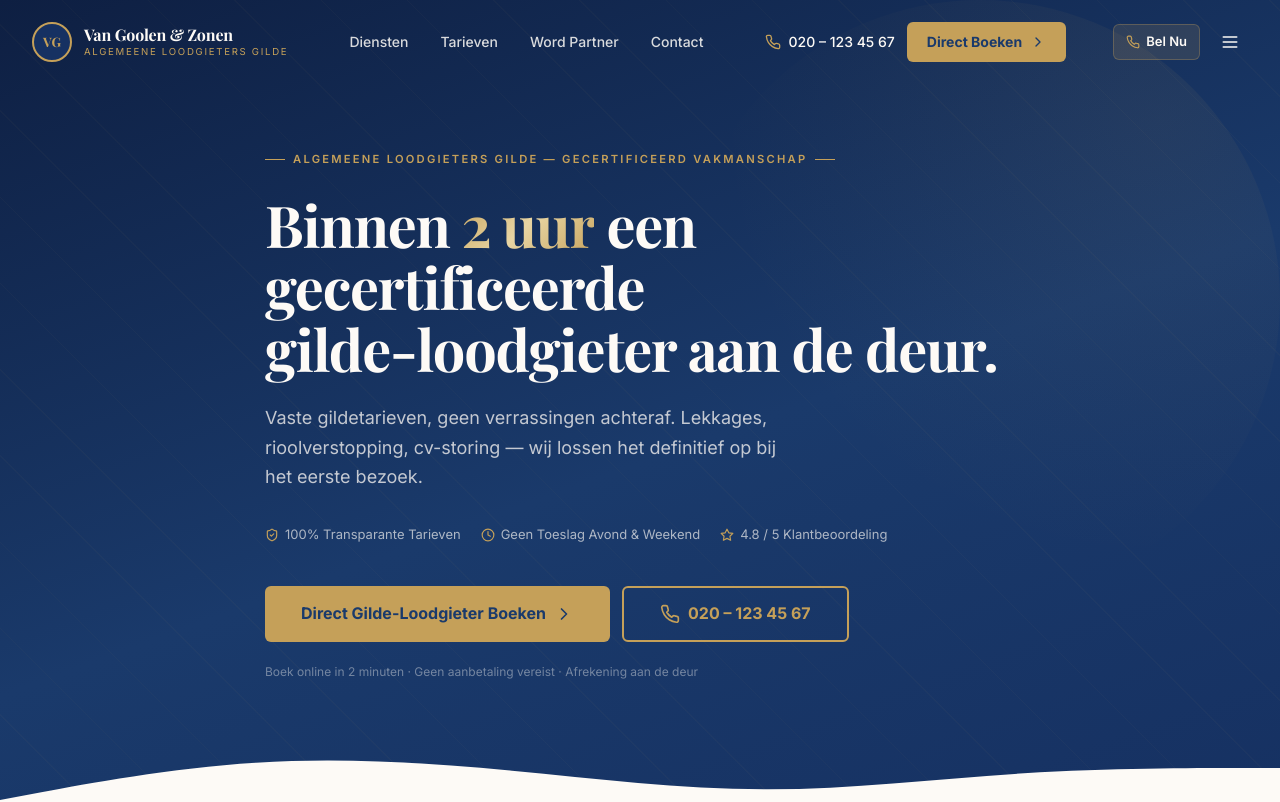
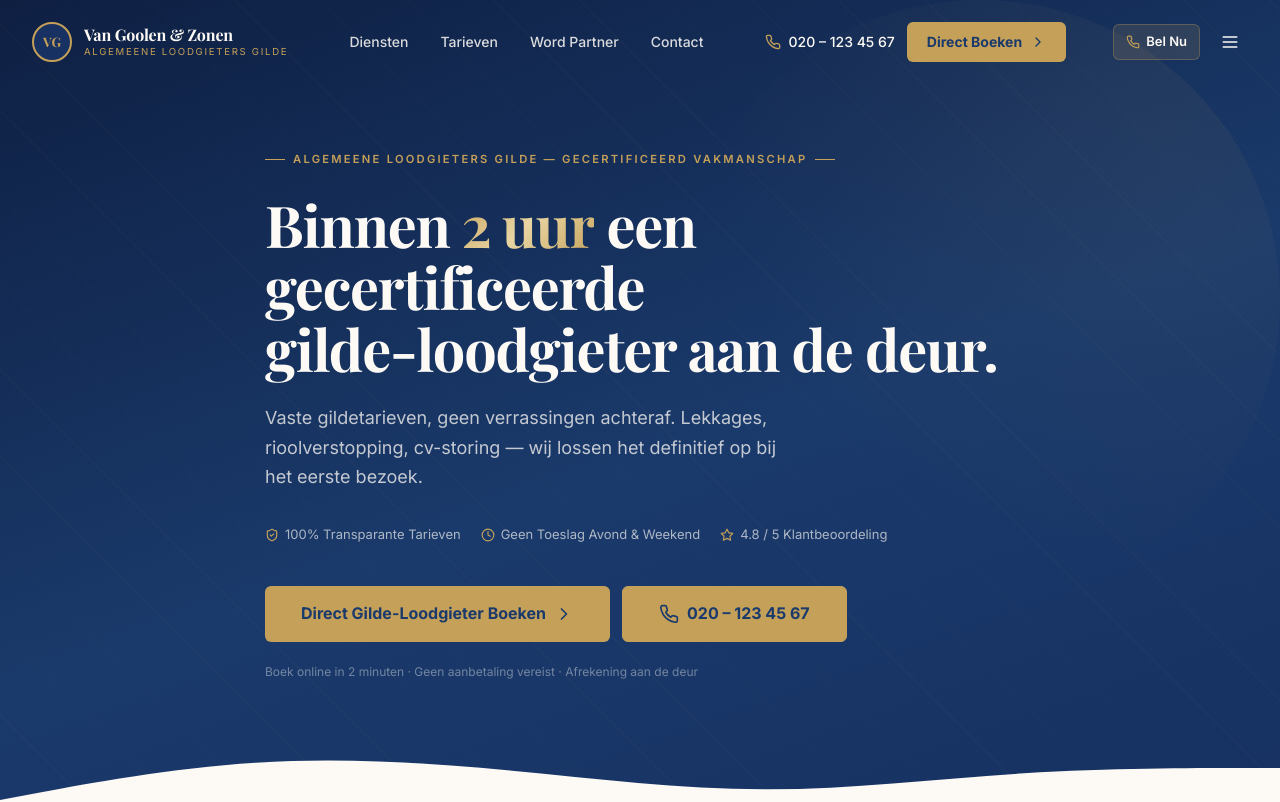
Before and after one commit to mohamedboujjou95-bit/vangoolen-en-zonen, a Next.js app: page / in a window 1280 px wide. Shown: the top 802 px of the page. Built offline with nearby package versions, Linux system fonts and the light colour scheme.

Commit message:
fix: both hero buttons gold

```diff
--- a/components/sections/hero.tsx
+++ b/components/sections/hero.tsx
@@ -35,7 +35,7 @@ export function HeroSection() {
             <Link href="/boeking" style={{display:"inline-flex",alignItems:"center",gap:"0.5rem",height:"3.5rem",padding:"0 2.25rem",borderRadius:"0.375rem",background:"#C5A059",color:"#1a3a6b",fontWeight:700,fontSize:"1rem",textDecoration:"none"}}>
               Direct Gilde-Loodgieter Boeken <ChevronRight style={{height:"1.25rem",width:"1.25rem"}} />
             </Link>
-            <a href={PHONE_HREF} style={{display:"inline-flex",alignItems:"center",gap:"0.5rem",height:"3.5rem",padding:"0 2.25rem",borderRadius:"0.375rem",background:"transparent",color:"#C5A059",fontWeight:700,fontSize:"1rem",textDecoration:"none",border:"2px solid #C5A059"}}>
+            <a href={PHONE_HREF} style={{display:"inline-flex",alignItems:"center",gap:"0.5rem",height:"3.5rem",padding:"0 2.25rem",borderRadius:"0.375rem",background:"#C5A059",color:"#1a3a6b",fontWeight:700,fontSize:"1rem",textDecoration:"none",border:"1px solid #C5A059"}}>
               <Phone style={{height:"1.25rem",width:"1.25rem"}} /> {PHONE_NUMBER}
             </a>
           </div>
```
